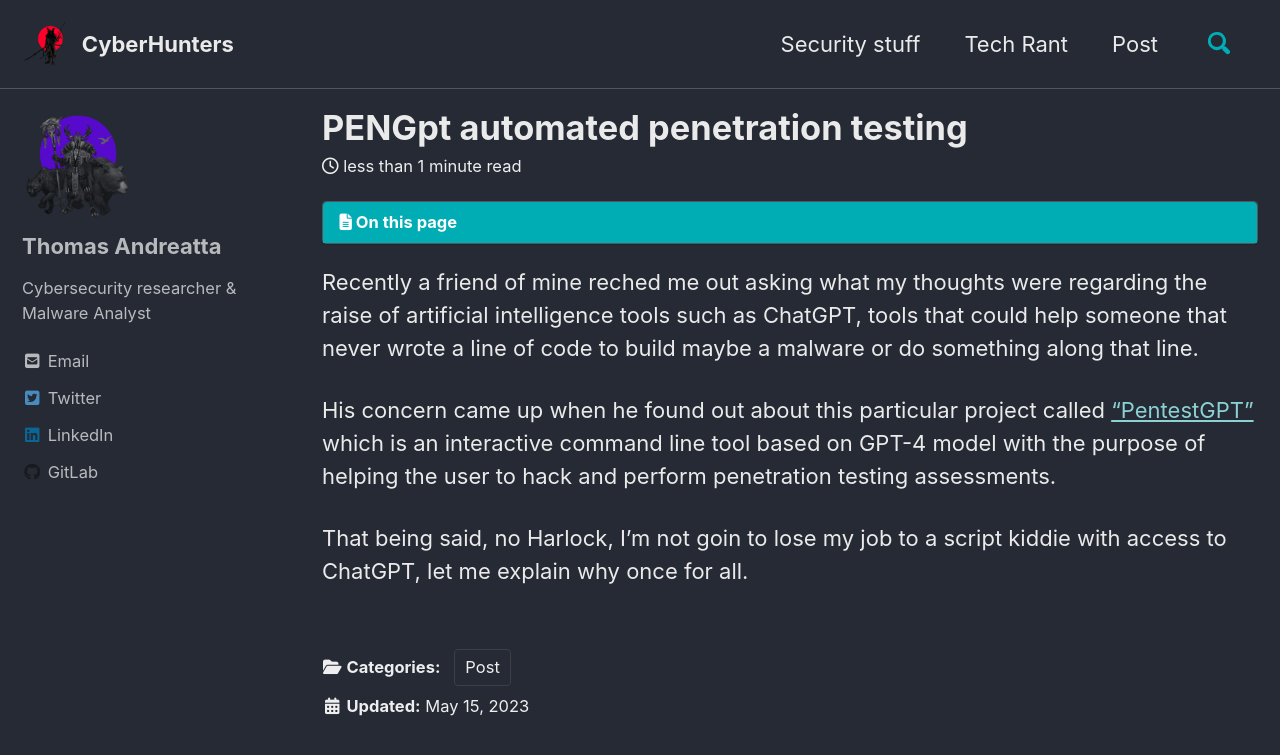
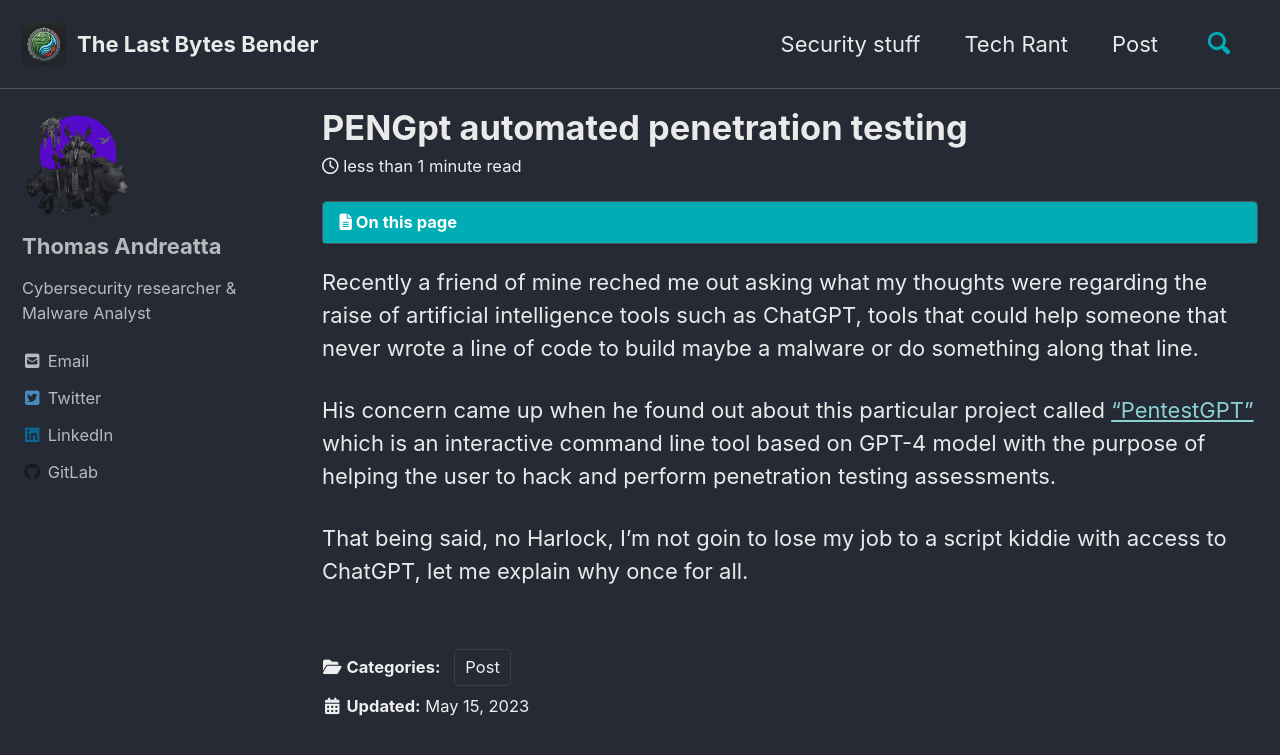
Before and after one commit to ThomasAndreatta/ThomasAndreatta.github.io, a Jekyll site: the page built from _posts/posts/2023-05-15-PENGpt-automated-analysis.md, in a window 1280 px wide and 900 px high. Shown: the top 755 px of the window. Built offline with Jekyll 4.4.1, drawn with Linux system fonts in a browser that asks for light colours; cached includes are drawn as plain includes; nearby versions of some CDN libraries.

Commit message:
rebranding tp1

```diff
--- a/_config.yml
+++ b/_config.yml
@@ -16,7 +16,7 @@
 
 # Site Settings
 locale                   : "en-US"
-title                    : "CyberHunters"
+title                    : "The Last Bytes Bender"
 title_separator          : "-"
 subtitle                 : # site tagline that appears below site title in masthead
 name                     : "Thomas Andreatta"
```
Also changed, not shown: _posts/posts/2023-05-15-PENGpt-automated-analysis.md (+1 -1 lines), _posts/Pasted image 20230419214243.png (deleted), _posts/Pasted image 20230419214254.png (deleted), _posts/Pasted image 20230419214302.png (deleted), assets/images/site_data/avatar-backup.jpg (deleted), assets/images/site_data/head.png (deleted), assets/images/site_data/logo.png, assets/images/site_data/profileCover.png, assets/images/site_data/samurai.png (deleted), img/cover.png (deleted), img/logo2.png (added), img/postcover/cover1.png (deleted), img/postcover/cover2.png (deleted), img/postcover/cover3.png (deleted), 4 more files.
